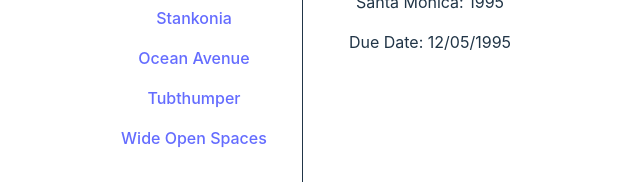
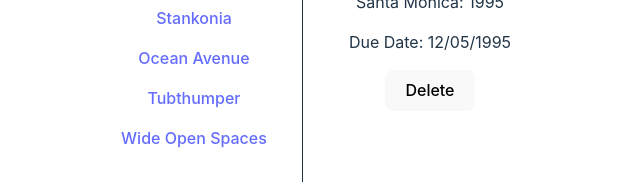
Before and after one commit to abuabdirohman4/react-router, a React (Vite) app in the folder router-6.3/: page /invoices/1995 in a window 1280 px wide. Shown: the part 437-621 px from the top of the page, without its empty margins (319-959 px from the left). Built offline with nearby package versions, Linux system fonts and the light colour scheme.

Commit message:
6.3 Navigating Programmatically (Tutorial Done)

```diff
--- a/router-6.3/src/data.js
+++ b/router-6.3/src/data.js
@@ -38,3 +38,7 @@
 export function getInvoice(number) {
   return invoices.find((invoice) => invoice.number === number);
 }
+
+export function deleteInvoice(number) {
+  invoices = invoices.filter((invoice) => invoice.number !== number)
+}
--- a/router-6.3/src/routes/invoice.jsx
+++ b/router-6.3/src/routes/invoice.jsx
@@ -1,10 +1,12 @@
-import { useParams } from "react-router-dom";
-import { getInvoice } from "../data";
+import { useLocation, useNavigate, useParams } from "react-router-dom";
+import { getInvoice, deleteInvoice } from "../data";
 
 export default function Invoice() {
+  let navigate = useNavigate();
+  let location = useLocation();
   let params = useParams();
   let invoice = getInvoice(parseInt(params.invoiceId, 10));
-  //   return <h2>Invoice: {params.invoiceId}</h2>;
+
   return (
     <main style={{ padding: "1rem" }}>
       <h2>Total Due: {invoice.amount}</h2>
@@ -12,6 +14,17 @@
         {invoice.name}: {invoice.number}
       </p>
       <p>Due Date: {invoice.due}</p>
+      <p>
+        <button
+          onClick={() => {
+            deleteInvoice(invoice.number);
+            // console.log("location.search : ", location.search);
+            navigate("/invoices" + location.search);
+          }}
+        >
+          Delete
+        </button>
+      </p>
     </main>
   );
 }
```
Also changed, not shown: router-6.3/src/routes/invoices.jsx (+8 -3 lines).
